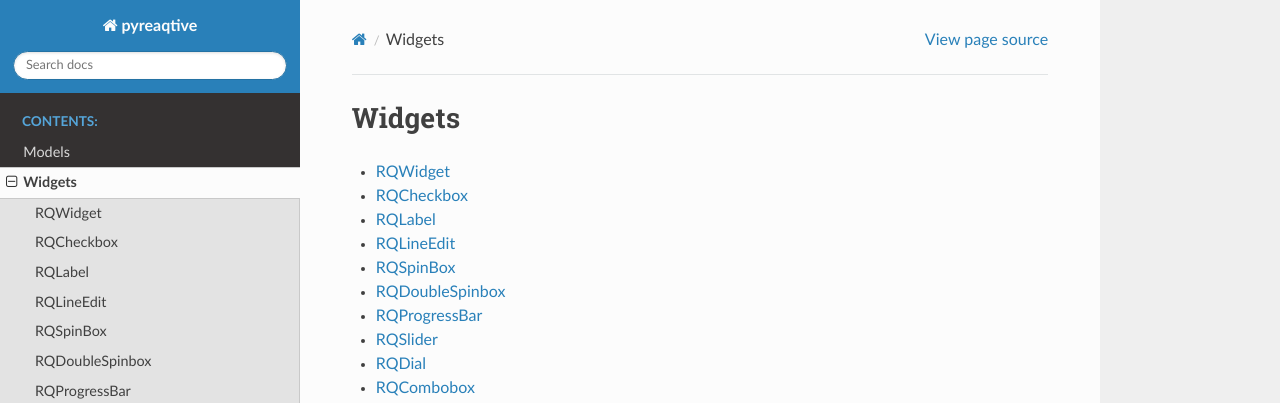
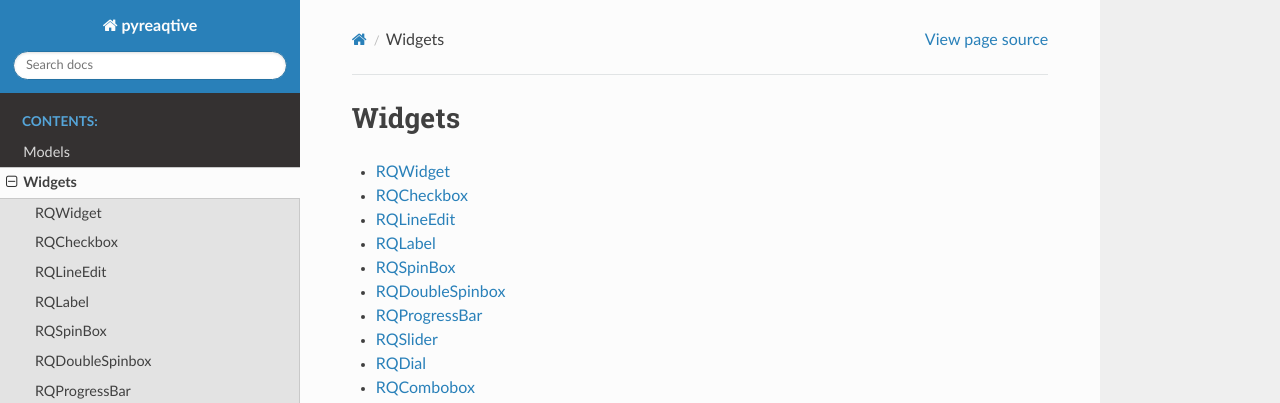
Before and after one commit to polfeliu/pyreaqtive, a Sphinx documentation site: the page built from doc/source/api/widgets.rst, in a window 1280 px wide. Shown: the top 403 px of the page. Built offline with Sphinx 7.4.7 and the Read the Docs theme 2.0.0, drawn with Linux system fonts in a browser that asks for light colours.

Commit message:
line edit first of label because it can edit

```diff
--- a/doc/source/api/widgets.rst
+++ b/doc/source/api/widgets.rst
@@ -8,8 +8,8 @@ Widgets
 
    widgets.rqcheckbox
 
+   widgets.rqlineedit
    widgets.rqlabel
-   widgets.rqlineedit
 
    widgets.rqspinbox
    widgets.rqdoublespinbox
```
